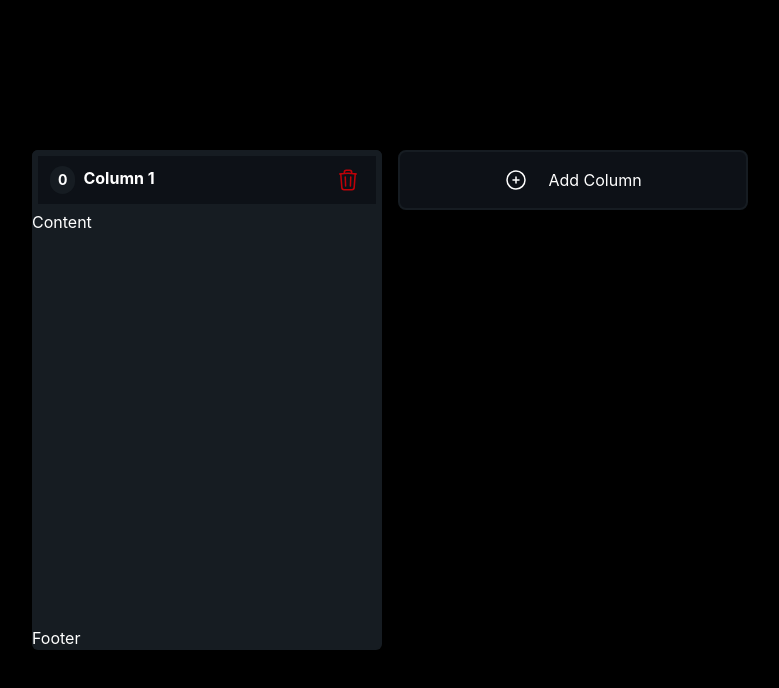
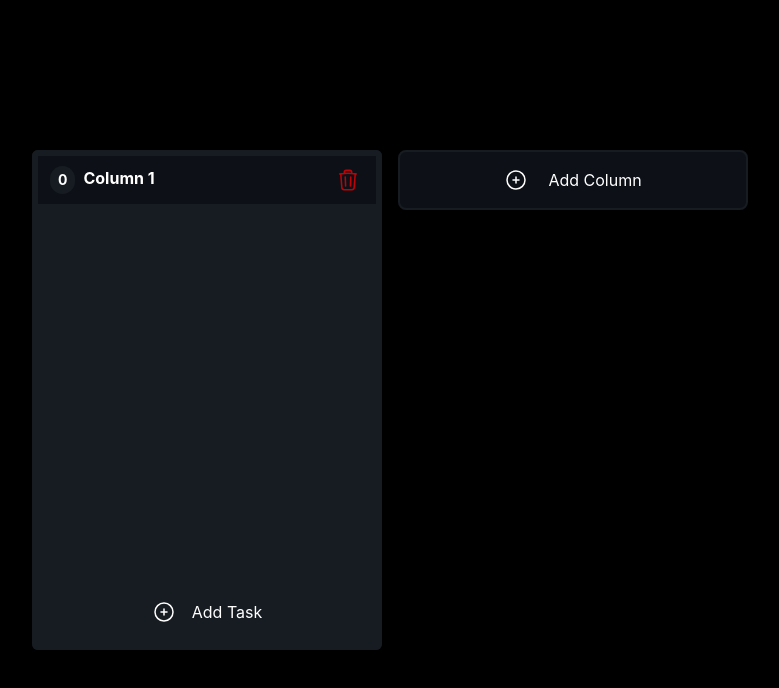
Before and after one commit to sosMoH/SOS-Kanban, a React (Vite) app: page / in a window 1280 px wide. Both pictures are taken after a click on the button "Add Column". Shown: the top 688 px of the page, without its empty margins (250-1029 px from the left). Built offline with nearby package versions, Linux system fonts and the light colour scheme.

Commit message:
Added Add Task Functionality

```diff
--- a/src/components/ColumnContainer.tsx
+++ b/src/components/ColumnContainer.tsx
@@ -1,17 +1,22 @@
 import React, { useState } from 'react'
-import type { Column, Id } from '../types';
+import type { Column, Id, Task } from '../types';
 import TrashIcon from '../icons/TrashIcon';
 import { useSortable } from '@dnd-kit/sortable';
 import {CSS} from '@dnd-kit/utilities'
+import PlusIcon from '../icons/PlusIcon';
+import TaskCard from './TaskCard';
 
 interface Props {
   column: Column;
   deleteColumn: (id:Id) => void;
   updateColumnTitle: (id:Id, title:string) => void;
+
+  createTask: (columnId:Id) => void;
+  tasks: Task[];
 }
 
 const ColumnContainer = (props: Props) => {
-  const {column, deleteColumn, updateColumnTitle} = props;
+  const {column, deleteColumn, updateColumnTitle, createTask, tasks} = props;
 
   const [editMode, setEditMode] = useState(false);
 
@@ -113,10 +118,30 @@
 
       {/* Column Task Container */}
       <div
-        className='flex grow'
-      >Content</div>
+        className='flex grow flex-col gap-4 p-2
+        overflow-x-hidden overflow-y-auto'
+      >
+        {tasks.map((task) => (
+          <TaskCard key={task.id} task={task} />
+        ))}
+      </div>
+
       {/* Column Footer */}
-      <div>Footer</div>
+      <button
+        className='
+        flex gap-4 p-5
+        justify-center
+        cursor-pointer
+        border-columnBackgroundColor border-6 rounded-md
+        border-x-columnBackgroundColor hover:text-rose-500
+        active:bg-mainBackgroundColor'
+        onClick={() => {
+          createTask(column.id)
+        }}
+        >
+        <PlusIcon />
+        Add Task
+      </button>
     </div>
   )
 }
--- a/src/components/KanbanBoard.tsx
+++ b/src/components/KanbanBoard.tsx
@@ -1,6 +1,6 @@
 import { useMemo, useState } from "react";
 import PlusIcon from "../icons/PlusIcon.tsx";
-import type { Column, Id } from "../types";
+import type { Column, Id, Task } from "../types";
 import ColumnContainer from "./ColumnContainer.tsx";
 import { DndContext, DragOverlay, PointerSensor, useSensor, useSensors, type DragEndEvent, type DragStartEvent } from "@dnd-kit/core";
 import { arrayMove, SortableContext } from "@dnd-kit/sortable";
@@ -10,10 +10,10 @@
 const KanbanBoard = () => {
   const [columns, setColumns] = useState<Column[]>([]);
   console.log(columns);
+  const [columnsCount, setColumnsCount] = useState(0);
+  const columnsId = useMemo(() => columns.map((column) => column.id), [columns])
 
-  const [columnsCount, setColumnsCount] = useState(0);
-
-  const columnsId = useMemo(() => columns.map((column) => column.id), [columns])
+  const [tasks, setTasks] = useState<Task[]>([]);
 
   const [activeColumn, setActiveColumn] = useState<Column | null>(null)
 
@@ -31,7 +31,9 @@
           <div className="flex gap-4">
             <SortableContext items={columnsId}>
               {columns.map((column) => (
-                <ColumnContainer column={column} updateColumnTitle={updateColumnTitle} deleteColumn={deleteColumn} key={column.id} />
+                <ColumnContainer key={column.id} column={column} updateColumnTitle={updateColumnTitle} deleteColumn={deleteColumn}
+                createTask={createTask}
+                tasks={tasks.filter((task) => task.columnId === column.id)}/>
               ))}
             </SortableContext>
           </div>
@@ -56,7 +58,11 @@
 
         {createPortal(
           <DragOverlay>
-            {activeColumn && <ColumnContainer column={activeColumn} deleteColumn={deleteColumn} updateColumnTitle={updateColumnTitle} />}
+            {activeColumn && <ColumnContainer column={activeColumn}
+            deleteColumn={deleteColumn}
+            updateColumnTitle={updateColumnTitle}
+            createTask={createTask}
+            tasks={tasks}/>}
           </DragOverlay>,
           document.body
         )}
@@ -121,6 +127,16 @@
       return arrayMove(columns, activeColumnIndex, overColumnIndex);
     })
   }
+
+  function createTask(columnId:Id){
+    const newTask:Task = {
+      id:generateId(),
+      columnId,
+      content: `Task ${tasks.length + 1}`
+    }
+
+    setTasks([...tasks, newTask])
+  }
 };
 
 function generateId() {
--- /dev/null
+++ b/src/components/TaskCard.tsx
@@ -0,0 +1,23 @@
+import React from 'react'
+import type { Task } from '../types';
+
+
+interface Props {
+  task: Task;
+
+}
+
+const TaskCard = ({task}:Props) => {
+  return (
+    <div
+    className='
+    bg-mainBackgroundColor
+    p-2.5 h-[100px] min-h-[100px] cursor-grab
+    flex text-left items-center rounded-xl
+    hover:ring-2 hover:inset hover:ring-red-500'>
+      {task.content}
+    </div>
+  )
+}
+
+export default TaskCard
--- a/src/types.ts
+++ b/src/types.ts
@@ -4,3 +4,9 @@
   id: Id;
   title: string;
 };
+
+export type Task = {
+  id: Id;
+  columnId: Id;
+  content: string;
+};
```
